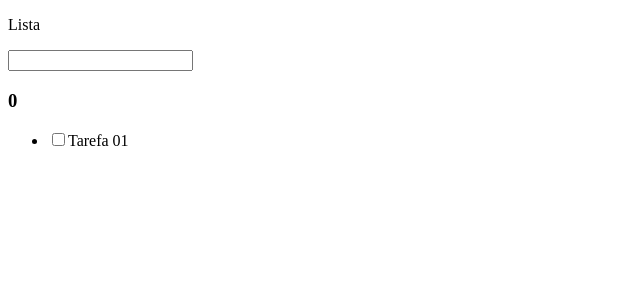
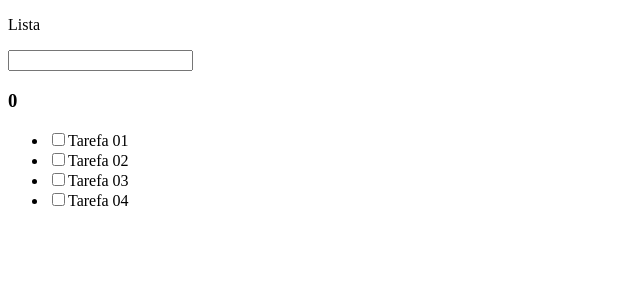
Before and after one commit to rafaelpcosta1/faciliti, a React (Create React App) app: page /pagina-inicial in a window 1280 px wide. Shown: the top 300 px of the page, without its empty margins (0-640 px from the left). Built offline with nearby package versions, Linux system fonts and the light colour scheme; data requests are answered from the project's data file.

Commit message:
feat: create and update item in db

```diff
--- a/mock/db.json
+++ b/mock/db.json
@@ -4,6 +4,21 @@
       "id": 1,
       "title": "Tarefa 01",
       "isCompleted": false
+    },
+    {
+      "title": "Tarefa 02",
+      "isCompleted": false,
+      "id": 2
+    },
+    {
+      "title": "Tarefa 03",
+      "isCompleted": false,
+      "id": 3
+    },
+    {
+      "title": "Tarefa 04",
+      "isCompleted": false,
+      "id": 4
     }
   ]
 }
--- a/src/app/pages/homePage/HomePage.tsx
+++ b/src/app/pages/homePage/HomePage.tsx
@@ -25,27 +25,45 @@
             const value = e.currentTarget.value
             e.currentTarget.value = '';
 
-            //Formas de atualizar a lista
-            /*lista.push(e.currentTarget.value);
-            setLista([...lista]);*/
-            //setLista([...lista, e.currentTarget.value]);
+            //Validar se o elemento existe na lista e não inserir o dado, utilizar o já existente 'includes'
+            if (lista.some((listItem) => listItem.title === value)) return;
 
-            // Esse é o jeito certo
-            setLista((oldLista) => {
-                //Validar se o elemento existe na lista e não inserir o dado, utilizar o já existente 'includes'
-                if (oldLista.some((listItem) => listItem.title === value)) return oldLista;
+            TarefasService.create({ title: value, isCompleted: false })
+                .then((result) => {
+                    if (result instanceof ApiException) { }
+                    else {
+                        // Esse é o jeito certo
+                        setLista((oldLista) => [...oldLista, result]);
+                    }
+                });
+        }
+    }, [lista])
 
-                return [
-                    ...oldLista,
-                    {
-                        title: value,
-                        isCompleted: false,
-                        id: oldLista.length,
-                    }
-                ];
+    const handleToggleComplete = useCallback((id: number) => {
+
+        const tarefaToUpdate = lista.find((tarefa) => tarefa.id === id);
+        if (!tarefaToUpdate) return;
+
+        TarefasService.updateById(id, {
+            ...tarefaToUpdate,
+            isCompleted: !tarefaToUpdate.isCompleted,
+        })
+            .then((result) => {
+                if (result instanceof ApiException) {
+                    alert(result.message)
+                }
+                else {
+                    setLista((oldLista) => {
+                        return oldLista.map((oldListItem) => {
+
+                            if (oldListItem.id === id) return result;
+                            return oldListItem;
+                        });
+                    });
+                }
             });
-        }
-    }, [])
+
+    }, [lista]);
 
     return (
         <div>
@@ -64,17 +82,7 @@
                         <input
                             type="checkbox"
                             checked={listItem.isCompleted}
-                            onChange={() => {
-                                setLista((oldLista) => {
-                                    return oldLista.map(oldListItem => {
-                                        const newIsCompleted = (oldListItem.title === listItem.title) ? !oldListItem.isCompleted : oldListItem.isCompleted;
-                                        return {
-                                            ...oldListItem, //carregando todos os dados anterior da lista
-                                            isCompleted: newIsCompleted,
-                                        };
-                                    });
-                                });
-                            }}
+                            onChange={() => handleToggleComplete(listItem.id)}
                         />
                         {listItem.title}
                     </li>
--- a/src/app/shared/services/api/tarefas/TarefasService.ts
+++ b/src/app/shared/services/api/tarefas/TarefasService.ts
@@ -37,7 +37,7 @@
    }
 };
 
-const updateById = async (id: string, dataToUpdate: ITarefa): Promise<ITarefa | ApiException> => {
+const updateById = async (id: number, dataToUpdate: ITarefa): Promise<ITarefa | ApiException> => {
    try {
       const { data } = await Api().put(`/tarefas/${id}`, dataToUpdate);
       return data;
@@ -47,7 +47,7 @@
    }
 };
 
-const deleteById = async (id: string): Promise<undefined | ApiException> => {
+const deleteById = async (id: number): Promise<undefined | ApiException> => {
    try {
       await Api().get(`/tarefas/${id}`);
       return undefined;
```
Lines whose indentation alone changed are shown as unchanged.
